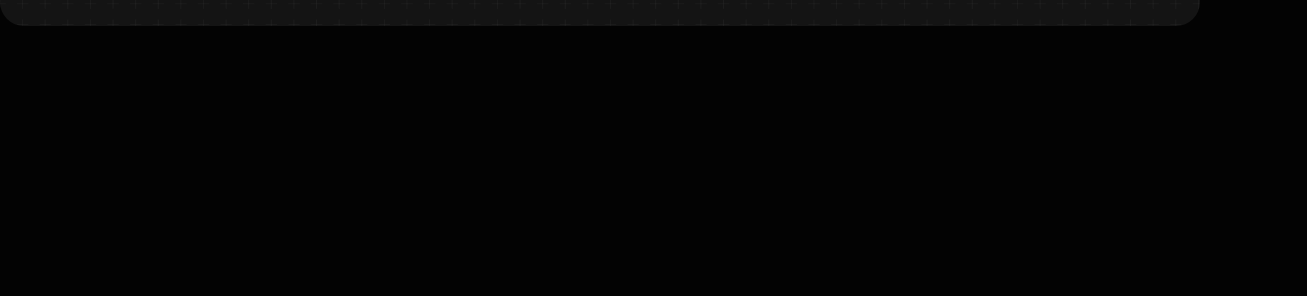
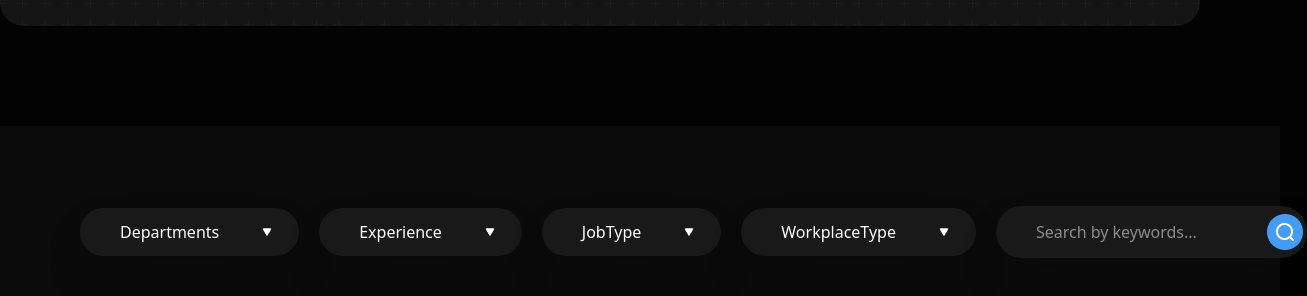
Before and after one commit to mukammalex/EXAM-03, a website: page index3.html in a window 1280 px wide. Shown: the part 618-914 px from the top of the page, 1307 px wide, since content can reach past the window. Before the commit the page ends 800 px from the top, so only its background shows below. Drawn offline with Linux system fonts and the light colour scheme.

Commit message:
Finished section Search Page3

```diff
--- a/index3.html
+++ b/index3.html
@@ -53,6 +53,32 @@
 
 
     </section>
+
+
+
+    <section class="bg-[#0B0B0B] m-auto p-20 mt-20 h-[30vh]">
+
+<div class="max-w-300 m-auto flex justify-between items-center gap-5 text-white">
+
+    <div class="bg-[#191919] shadow-2xl px-10 py-3 rounded-4xl ">
+        <p class="flex items-center gap-10">Departments <img src="./img/raphael_arrowdown.png" alt=""></p>
+    </div>
+    <div class="bg-[#191919] shadow-2xl px-10 py-3 rounded-4xl ">
+        <p class="flex items-center gap-10">Experience <img src="./img/raphael_arrowdown.png" alt=""></p>
+    </div>
+    <div class="bg-[#191919] shadow-2xl px-10 py-3  rounded-4xl">
+        <p class="flex items-center gap-10">JobType <img src="./img/raphael_arrowdown.png" alt=""></p>
+    </div>
+    <div class="bg-[#191919] shadow-2xl px-10 py-3 rounded-4xl ">
+        <p class="flex items-center gap-10">WorkplaceType <img src="./img/raphael_arrowdown.png" alt=""></p>
+    </div>
+    <div class="bg-[#191919] shadow-2xl px-10 py-2  rounded-4xl flex justify-around items-center">
+        <input type="search" placeholder="Search by keywords...">
+        <img src="./img/Containerdvdvfvvdff.png" alt="">
+    </div>
+
+</div>
+    </section>
 </main>
 
 </body>
```
Also changed, not shown: img/Containerdvdvfvvdff.png (added), img/raphael_arrowdown.png (added), src/output.css.
